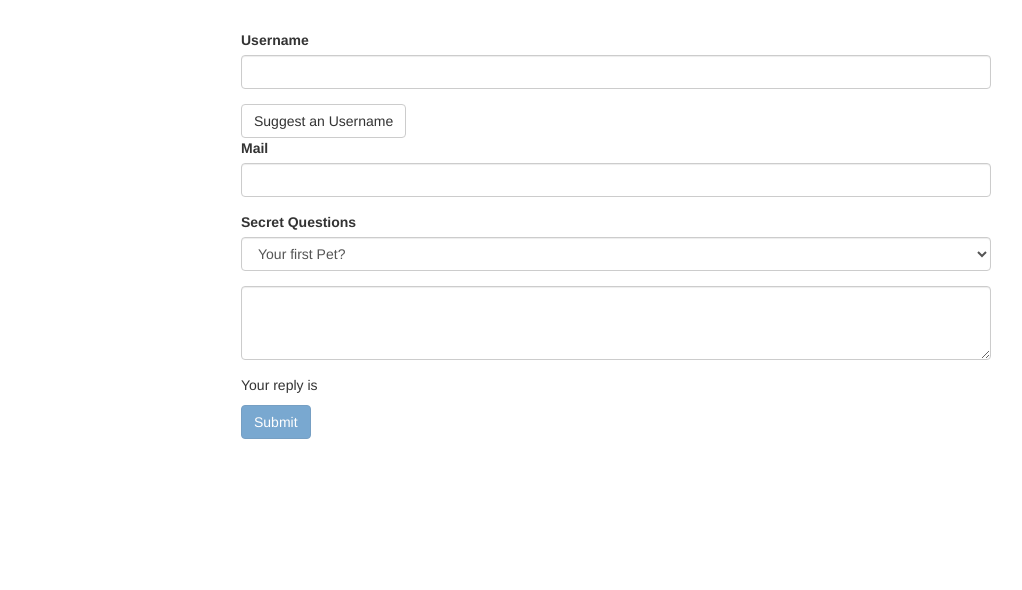
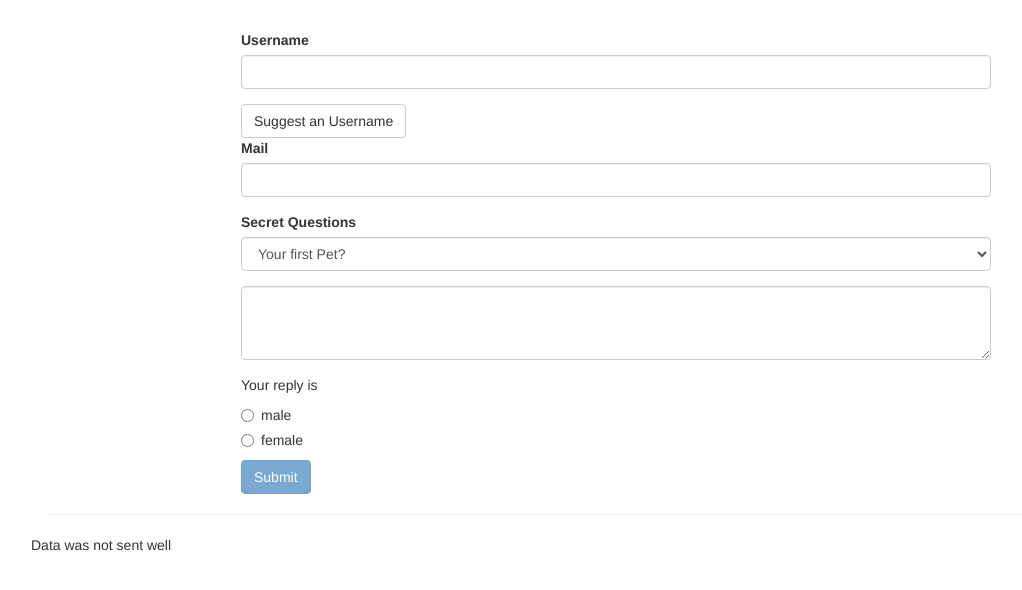
Before and after one commit to valentinesamuel/forms-td-start, an Angular app: page / in a window 1280 px wide. Shown: the top 590 px of the page, without its empty margins (24-1046 px from the left). Built offline with nearby package versions, Linux system fonts and the light colour scheme.

Commit message:
(FIX):Got the data from the form and displayed it.

```diff
--- a/src/app/app.component.html
+++ b/src/app/app.component.html
@@ -14,7 +14,11 @@
               required
             />
           </div>
-          <button class="btn btn-default" type="button">
+          <button
+            class="btn btn-default"
+            type="button"
+            (click)="suggestUserName()"
+          >
             Suggest an Username
           </button>
           <div class="form-group">
@@ -58,10 +62,35 @@
           ></textarea>
         </div>
         <p>Your reply is {{ answer }}</p>
+        <div class="radio" *ngFor="let gender of genders">
+          <label>
+            <input
+              type="radio"
+              name="gender"
+              ngModel
+              [value]="gender"
+              required
+            />
+            {{ gender }}
+          </label>
+        </div>
         <button class="btn btn-primary" [disabled]="!f.valid" type="submit">
           Submit
         </button>
       </form>
     </div>
   </div>
+  <hr />
+
+  <div class="row">
+    <p *ngIf="!submittedForm">Data was not sent well</p>
+    <div class="col-xs-12" *ngIf="submittedForm">
+      <h3>Your Data</h3>
+      <p>Username: {{ user.userName }}</p>
+      <p>Mail: {{ user.mail }}</p>
+      <p>Secret Question: {{ user.secretQuestion }}</p>
+      <p>Answer: {{ user.answer }}</p>
+      <p>Gender: {{ user.gender }}</p>
+    </div>
+  </div>
 </div>
--- a/src/app/app.component.ts
+++ b/src/app/app.component.ts
@@ -10,16 +10,50 @@ export class AppComponent {
   @ViewChild('f') signupForm: NgForm;
   defaultQuestion = 'pet';
   answer = '';
-  // suggestUserName() {
-  //   const suggestedName = 'Superuser';
+  genders = ['male', 'female'];
+  user = {
+    userName: "",
+    mail: "",
+    secretQuestion: "",
+    answer: "",
+    gender: "",
+  }
+  submittedForm = false;
+  suggestUserName() {
+    const suggestedName = 'Superuser';
+    // this.signupForm.setValue(
+    //   {
+    //     userData: {
+    //       username: suggestedName,
+    //       email: ''
+    //     },
+    //     secret: 'teacher',
+    //     questionAnswer: '',
+    //     gender: 'male'
+    //   }
+    // );
+    this.signupForm.form.patchValue({
+      userData: {
+        username: suggestedName,
+      }
+    });
+  }
+
+  // onSubmit(form:NgForm){
+  //   console.log(form);
   // }
 
-// onSubmit(form:NgForm){
-//   console.log(form);
-// }
+  onSubmit() {
+    this.submittedForm = true;
+    // console.log(this.submittedForm);
 
-onSubmit(){
-console.log(this.signupForm);
-}
+    this.user = {
+      userName: this.signupForm.value.userData.username,
+      mail: this.signupForm.value.userData.username,
+      secretQuestion: this.signupForm.value.secret,
+      answer: this.signupForm.value.questionAnswer,
+      gender: this.signupForm.value.gender,
+    }
+  }
 
 }
```
